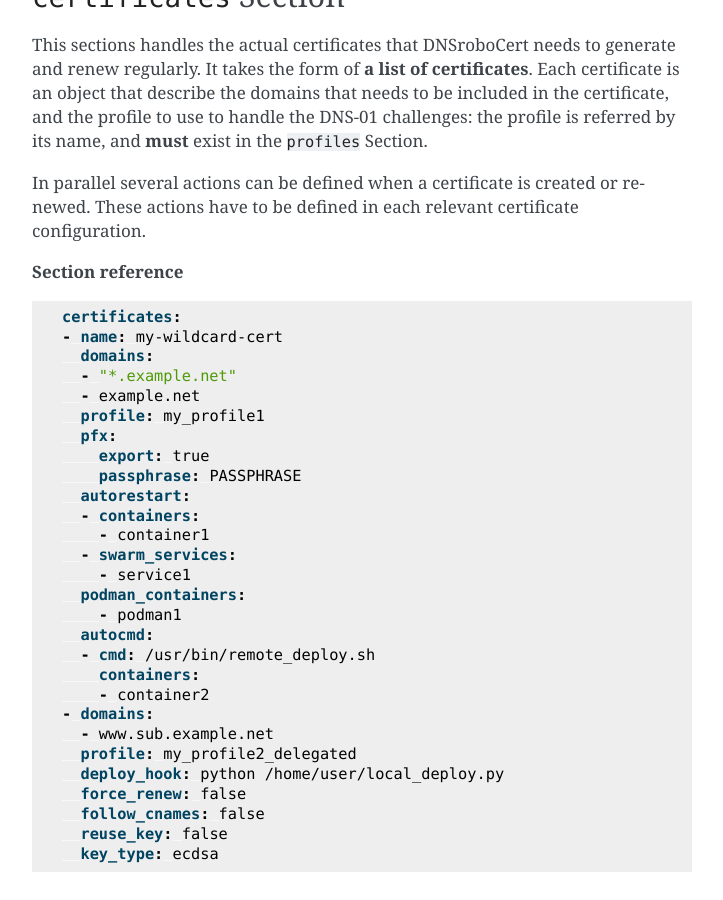
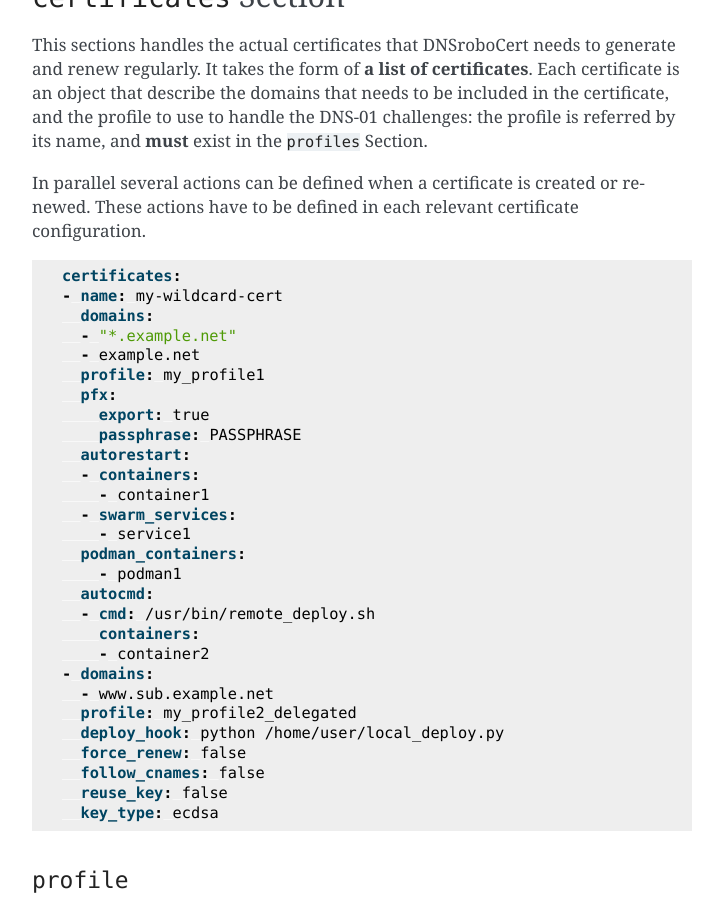
Before and after one commit to adferrand/dnsrobocert, a Sphinx documentation site: the page built from docs/configuration_reference.rst, in a window 1280 px wide and 900 px high, scrolled down 5028 px. Shown: the whole window, without its empty margins (388-1111 px from the left). Built offline with Sphinx 7.4.7, drawn with Linux system fonts in a browser that asks for light colours.

```diff
--- a/docs/configuration_reference.rst
+++ b/docs/configuration_reference.rst
@@ -213,8 +213,6 @@ profile is referred by its name, and **must** exist in the ``profiles`` Section.
 In parallel several actions can be defined when a certificate is created or renewed. These actions have to
 be defined in each relevant certificate configuration.
 
-**Section reference**
-
 .. code-block:: yaml
 
     certificates:
```
Also changed, not shown: other parts of docs/configuration_reference.rst (+2 -0 lines).
